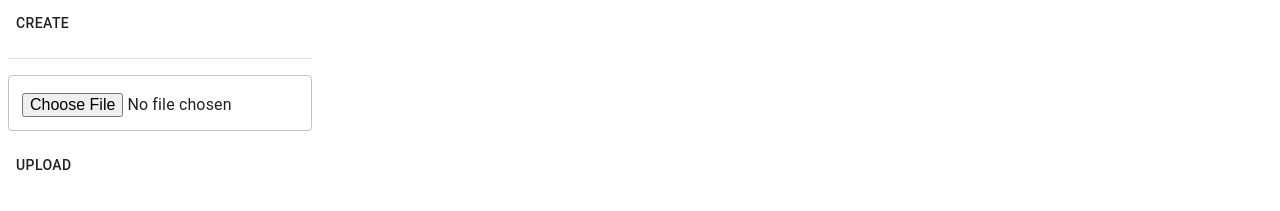
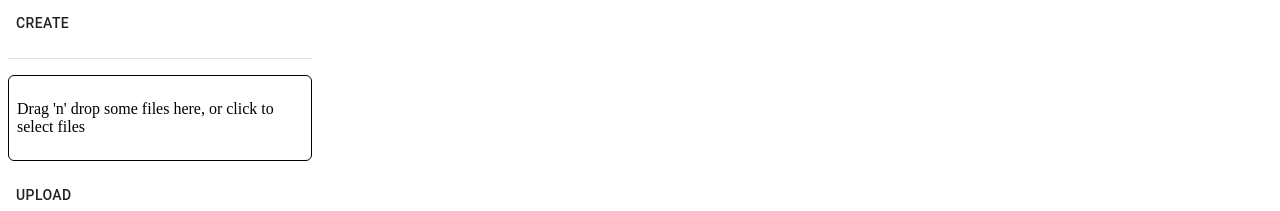
Before and after one commit to cusm-tech/Frontend-react, a React (Create React App) app: page /notes in a window 1280 px wide. Shown: the part 139-350 px from the top of the page. Built offline with nearby package versions, Linux system fonts and the light colour scheme; no server answers.

Commit message:
added file upload ui

```diff
--- a/src/components/holders/left.pannel.jsx
+++ b/src/components/holders/left.pannel.jsx
@@ -1,4 +1,5 @@
-import React from 'react'
+import React, { useCallback } from 'react'
+import { useDropzone } from 'react-dropzone'
 
 import {
     makeStyles,
@@ -9,7 +10,31 @@ import {
     Divider
 } from '@material-ui/core'
 
+const useStyle = makeStyles(theme => ({
+    fileUploadArea: {
+        border: '1px solid black',
+        padding: theme.spacing(1),
+        borderRadius: '6px'
+    },
+}))
+
+/**
+ * Upload file
+ * create folder
+ */
+
 const LeftPannel = props => {
+    const classes = useStyle()
+
+    const onDrop = useCallback(acceptedFiles => {
+        // Do something with the files
+        console.log(acceptedFiles[0])
+        const data = new FormData()
+        data.append('doc', acceptedFiles[0])
+
+    }, [])
+
+    const { getRootProps, getInputProps, isDragActive } = useDropzone({ onDrop })
 
     return (
         <div>
@@ -38,10 +63,15 @@ const LeftPannel = props => {
 
                 <Grid item xs={12}>
                     <FormControl fullWidth>
-                        <TextField
-                            variant="outlined"
-                            type="file"
-                        />
+                        <div {...getRootProps()} className={classes.fileUploadArea}>
+                            <input {...getInputProps()} />
+                            {
+                                isDragActive ?
+                                    <p>Drop the files here ...</p> :
+                                    <p>Drag 'n' drop some files here, or click to select files</p>
+                            }
+
+                        </div>
                     </FormControl>
                 </Grid>
 
```
